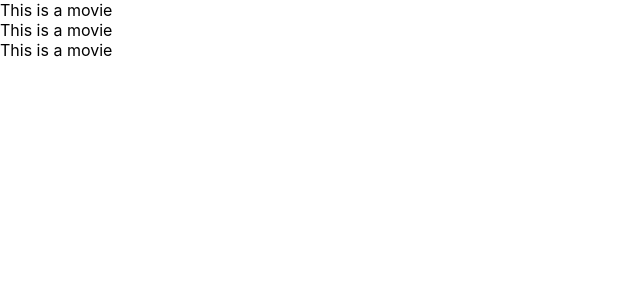
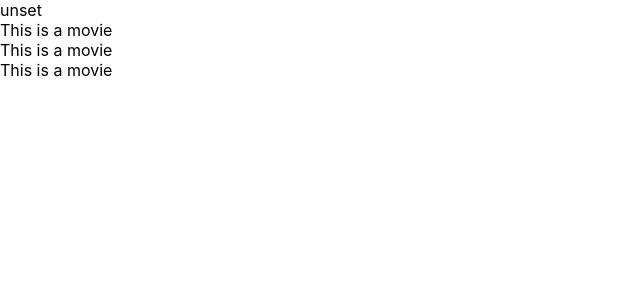
Before and after one commit to Wu-Bowen/movieDb, a React (Create React App) app: page / in a window 1280 px wide. Shown: the top 300 px of the page, without its empty margins (0-640 px from the left). Built offline with nearby package versions, Linux system fonts and the light colour scheme; no server answers.

Commit message:
is it working?

```diff
--- a/src/App.jsx
+++ b/src/App.jsx
@@ -3,9 +3,11 @@ import Movie from './components/Movie';
 
 function App() {
     const movies = ['1', '2', '3'];
+    const API_KEY = process.env.REACT_APP_MOVIE_API_KEY;
     return (
 
         < div >
+            {API_KEY}
             {movies.map(movie => {
                 return <Movie />
             })}
```
